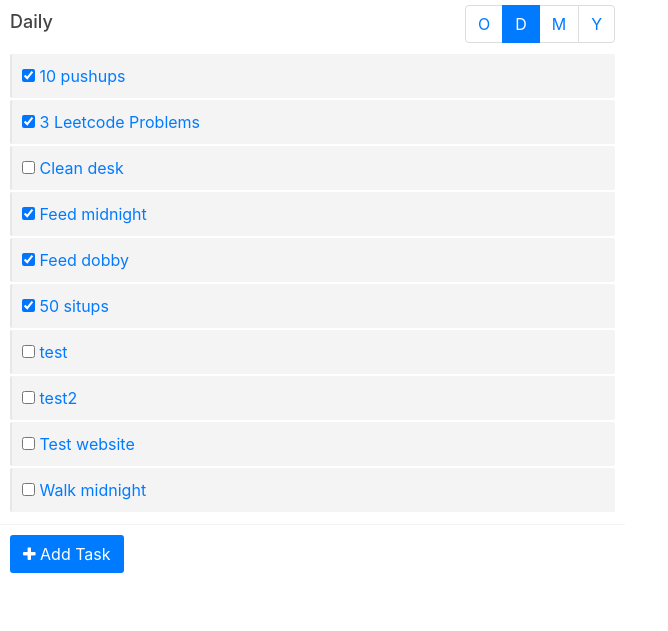
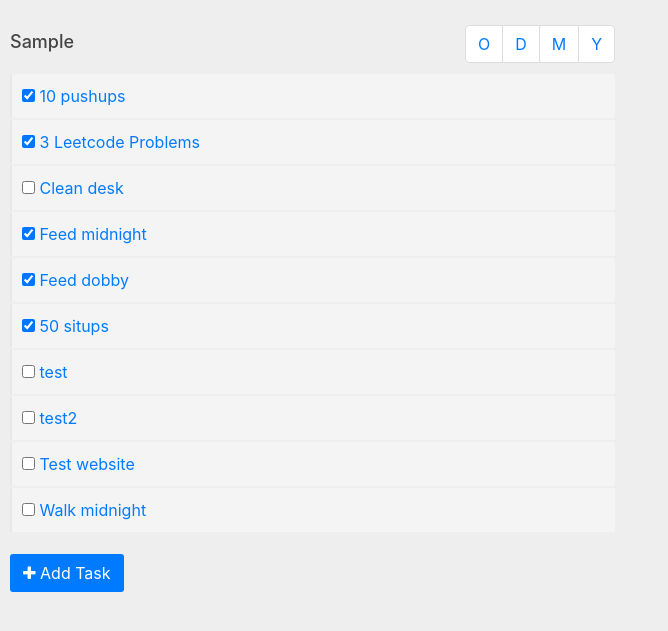
Before and after one commit to edmondye502/taskstreaks, a Django app: template tasks/templates/tasks/index.html in a window 1280 px wide. Shown: the top 631 px of the page, without its empty margins (0-668 px from the left). Run offline with Django 3.2, Linux system fonts and the light colour scheme; data comes from the database, SQL or seed files in the repository; both versions use the stored data as it was after the commit; the template is opened without the code that fills it: values that come from a table or form of the project are taken from there, most other values are stand-ins (such as "Sample title", 1, 10 or a date in 2020); some libraries are stand-ins or nearby versions.

Commit message:
update index pages

```diff
--- a/tasks/static/tasks/css/header.css
+++ /dev/null
@@ -1,4 +0,0 @@
-
-.card {
-     margin-top: 20px;
-}
--- a/tasks/static/tasks/css/todolist.css
+++ b/tasks/static/tasks/css/todolist.css
@@ -1,33 +1,3 @@
-
-
-Bootdey
-
-    Snippets
-
-    Templates
-
-    Utilities
-
-    RN
-
-    Login/Sign-up
-
-Bootstrap snippet To Do List
-
-This bootstrap snippet "To Do List" was created to help web designers,
-front-end developers and back-end developer save time. Use it in your project and build your app faster,
-You can also download the HTML, CSS, and JS code
-tags: list
-
-Preview
-Html
-Css
-Download
-Information
-Favorite
-CSS code for this bootstrap snippet
-
-Copy, paste, change, customize and run the following CSS code to get a result Like the one shown in the preview
 
 body{
     margin-top:20px;
@@ -110,15 +80,7 @@ body{
 .no-border {
     border: 0 !important;
 }
-.box-footer {
-    border-top-left-radius: 0;
-    border-top-right-radius: 0;
-    border-bottom-right-radius: 3px;
-    border-bottom-left-radius: 3px;
-    border-top: 1px solid #f4f4f4;
-    padding: 10px;
-    background-color: #fff;
-}
+
 .btn-default {
     background-color: #f4f4f4;
     color: #444;
@@ -129,12 +91,5 @@ body{
     -webkit-box-shadow: none;
     box-shadow: none;
     border: 1px solid transparent;
+    cursor: pointer;
 }
-
-
-MIT License
-Foundation Snippet
-Site Privacy Policy
-About
-Bootdey.com
-Copyright © 2018 Bootdey.com, all rights reserved. Created by Deyson
--- a/tasks/templates/tasks/index.html
+++ b/tasks/templates/tasks/index.html
@@ -21,7 +21,7 @@
 
 	$(document).on('click', '#add_task', function() {
 		$('#add_task').remove();
-		$('#task_list').append("<div id='new_task'><input type='checkbox' id='new_task_completion'/><input type='text' id='new_task_text'/><button type='button' id='confirm_add'>Add</button><button type='button' id='cancel_add'>X</button></div>");
+		$('#task_list').append("<li id='new_task'><input type='checkbox' id='new_task_completion'/><input type='text' id='new_task_text' size='15'/><button type='button' id='confirm_add'>Add</button><button type='button' id='cancel_add'>X</button></li>");
 	});
 
 	$(document).on('click', '#confirm_add', function() {
@@ -33,7 +33,8 @@
 			type: 'POST',
 			data: {
 				'new_task_text': new_task_text,
-				'new_task_completion' : new_task_completion,
+				'new_task_completion': new_task_completion,
+				'task_type': '{{ page_type }}',
 				'csrfmiddlewaretoken': '{{ csrf_token }}',
 			},
 			success: function (data) { location.reload(); console.log('yes')},
@@ -45,6 +46,7 @@
 		$('#new_task').remove();
 		$('#add_button_div').append("<button type='button' class='btn btn-primary pull-left' id='add_task'><i class='fa fa-plus'></i> Add Task</button>");
 	});
+
   </script>
 {% endblock %}
 
@@ -54,15 +56,15 @@
 
   		<!-- Paging -->
       	<div class="box-header ui-sortable-handle">
-        	<h3 class="box-title">Daily</h3>
+        	<h3 class="box-title">{{ page_type }}</h3>
         	<div class="box-tools pull-right">
 	          	<nav aria-label="...">
 				  <ul class="pagination">
 
-				    <li class="page-item"><a class="page-link" href="#">O</a></li>
-				    <li class="page-item active"><span class="page-link">D<span class="sr-only">(current)</span></span></li>
-				    <li class="page-item"><a class="page-link" href="#">M</a></li>
-				    <li class="page-item"><a class="page-link" href="#">Y</a></li>
+				    <li class="page-item {% if page_type == 'Once' %}active{% endif %}"><a class="page-link" href="/tasks/once">O</a></li>
+				    <li class="page-item {% if page_type == 'Daily' %}active{% endif %}"><a class="page-link" href="/tasks/day">D</a></li>
+				    <li class="page-item {% if page_type == 'Monthly' %}active{% endif %}"><a class="page-link" href="/tasks/month">M</a></li>
+				    <li class="page-item {% if page_type == 'Yearly' %}active{% endif %}"><a class="page-link" href="/tasks/year">Y</a></li>
 				  </ul>
 				</nav>
         	</div>
@@ -70,8 +72,8 @@
 
  		<!-- To do list body -->
       	<div class="box-body">
-	      	{% if task_list %}
 	        <ul class="todo-list ui-sortable" id="task_list">
+	        	{% if task_list %}
 	        	{% for task in task_list %}
 	          	<li>
 		            <input type="checkbox" class="tasks" name="tasks[]" value="{{ task.id }}" {% if task.completed %} checked=checked {% endif %}/>
@@ -82,13 +84,13 @@
 		            </div>
 	          	</li>
 	         	{% endfor %}
+	         	{% endif %}
 	        </ul>
-	        {% endif %}
       	</div>
 
     	<!-- Add new task button -->
-    	<div class="box-footer" id="add_button_div">
-      		<button type="button" class="btn btn-primary pull-left" id="add_task"><i class="fa fa-plus"></i> Add Task</button>
+    	<div class="box-body" id="add_button_div">
+      		<button class="btn btn-primary pull-left" id="add_task" href="#" ><i class="fa fa-plus"></i> Add Task</button>
       	</div>
 
   	</div>
--- a/tasks/urls.py
+++ b/tasks/urls.py
@@ -1,9 +1,14 @@
 from django.conf.urls import url
 from . import views
 
+
+# current issues:
+# index url prevents detail page
+# addTask not working properly anymore after index was updated
+
 app_name = 'tasks'
 urlpatterns = [
-    url(r'^$', views.IndexView.as_view(), name='index'),
+    url(r'^(?P<task_type>\w*)/$', views.IndexView.as_view(), name='index'),
     url(r'^detail/(?P<pk>[0-9]+)/$', views.DetailView.as_view(), name='detail'),
     url(r'^complete/$', views.complete, name='complete'),
     url(r'^addTask/$', views.addTask, name='addTask'),
```
Also changed, not shown: tasks/static/tasks/js/scrolling-nav.js (deleted, +0 -29 lines), tasks/views.py (+24 -9 lines), db.sqlite3.
